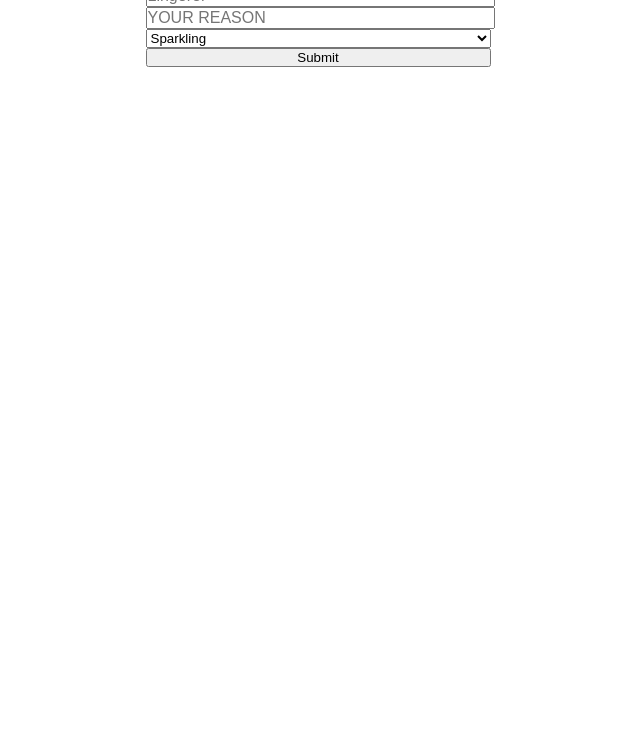
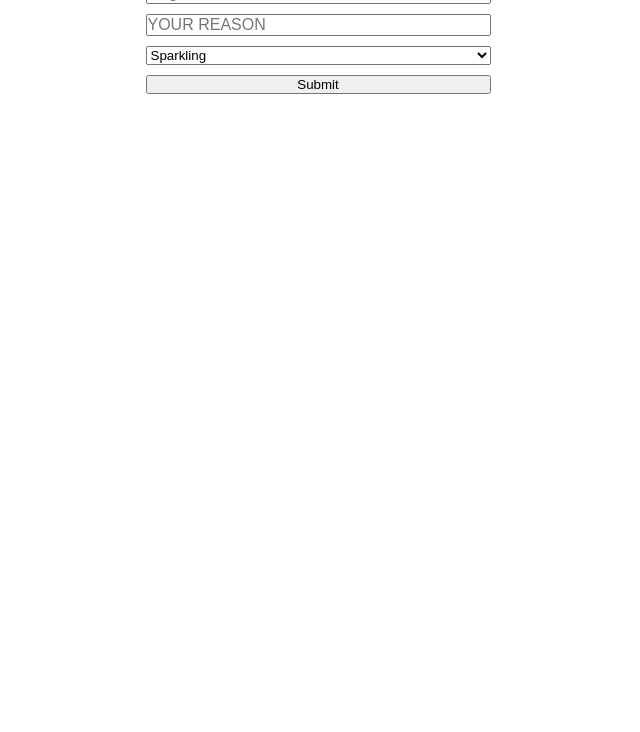
Before and after one commit to davidjryan/garage-tracker, a website: page public/index.html in a window 1280 px wide. Shown: the part 68-800 px from the top of the page, without its empty margins (322-962 px from the left). Drawn offline with Linux system fonts and the light colour scheme; no server answers.

Commit message:
adjusted style in header

```diff
--- a/public/styles.css
+++ b/public/styles.css
@@ -9,7 +9,7 @@ header {
   justify-content: center;
   align-items: center;
   width: 100%;
-  height: 150px;
+  height: 175px;
 }
 
 #input-container {
@@ -20,9 +20,16 @@ header {
 }
 
 .header-input {
-  width: 100%;
+  width: 99%;
   font-size: 16px;
+  margin: 5px 0 5px 0;
 }
+
+.multi, .submit {
+  margin: 5px 0 5px 0;
+}
+
+
 
 main {
   display: flex;
```
